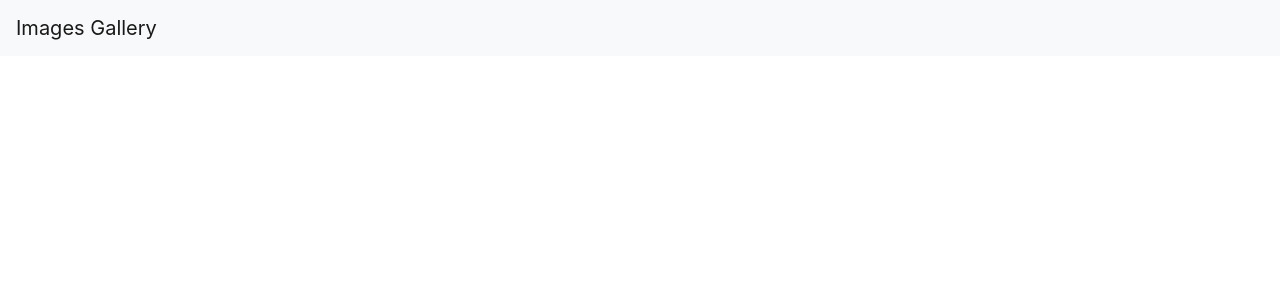
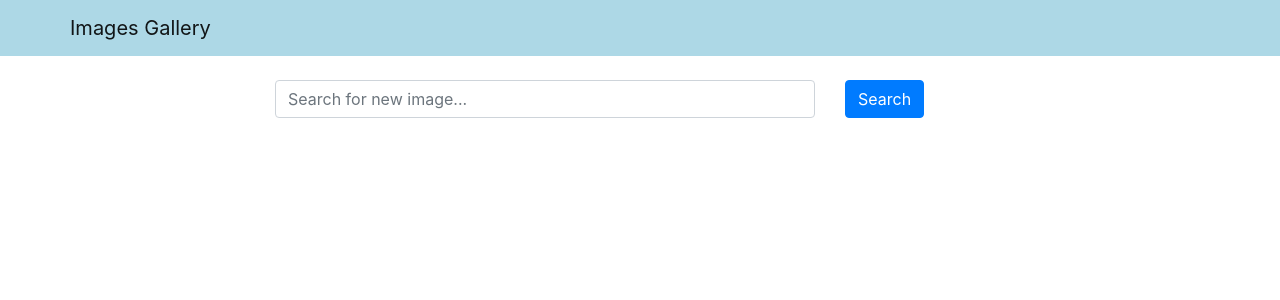
Before and after one commit to dkurganskii/images-gallery-react-python, a React (Create React App) app in the folder frontend/: page / in a window 1280 px wide. Shown: the top 300 px of the page. Built offline with nearby package versions, Linux system fonts and the light colour scheme.

Commit message:
add search component

```diff
--- a/frontend/src/App.js
+++ b/frontend/src/App.js
@@ -1,10 +1,12 @@
 import 'bootstrap/dist/css/bootstrap.min.css';
 import Header from './components/Header';
+import Search from './components/Search';
 
 function App() {
   return (
     <div >
-      <Header/>
+      <Header title="Images Gallery" />
+      <Search />
     </div>
   );
 }
--- a/frontend/src/components/Header.js
+++ b/frontend/src/components/Header.js
@@ -1,10 +1,16 @@
 import React from 'react'
-import { Navbar } from 'react-bootstrap'
+import { Navbar, Container } from 'react-bootstrap'
 
-const Header = () => {
+const navbarStyle = {
+    backgroundColor: 'lightblue'
+}
+
+const Header = ({ title }) => {
     return (
-        <Navbar bg="light" variant="light">
-            <Navbar.Brand href="/">Images Gallery</Navbar.Brand>
+        <Navbar style={navbarStyle} variant="light">
+            <Container>
+                <Navbar.Brand href="/">{title}</Navbar.Brand>
+            </Container>
         </Navbar>
     )
 }
--- /dev/null
+++ b/frontend/src/components/Search.js
@@ -0,0 +1,28 @@
+
+import React from 'react'
+import { Container, Row, Col, Form, Button } from 'react-bootstrap'
+
+function Search() {
+    return (
+
+        <Container className="mt-4">
+            <Row className="justify-content-center">
+                <Col xs={12} md={8}>
+                    <Form>
+                        <Row>
+                            <Col xs={9}>
+                                <Form.Control placeholder="Search for new image..." />
+                            </Col>
+                            <Col>
+                                <Button variant='primary' type='submit'>Search</Button>
+                            </Col>
+                        </Row>
+                    </Form>
+                </Col>
+            </Row>
+        </Container>
+
+    )
+}
+
+export default Search
```
